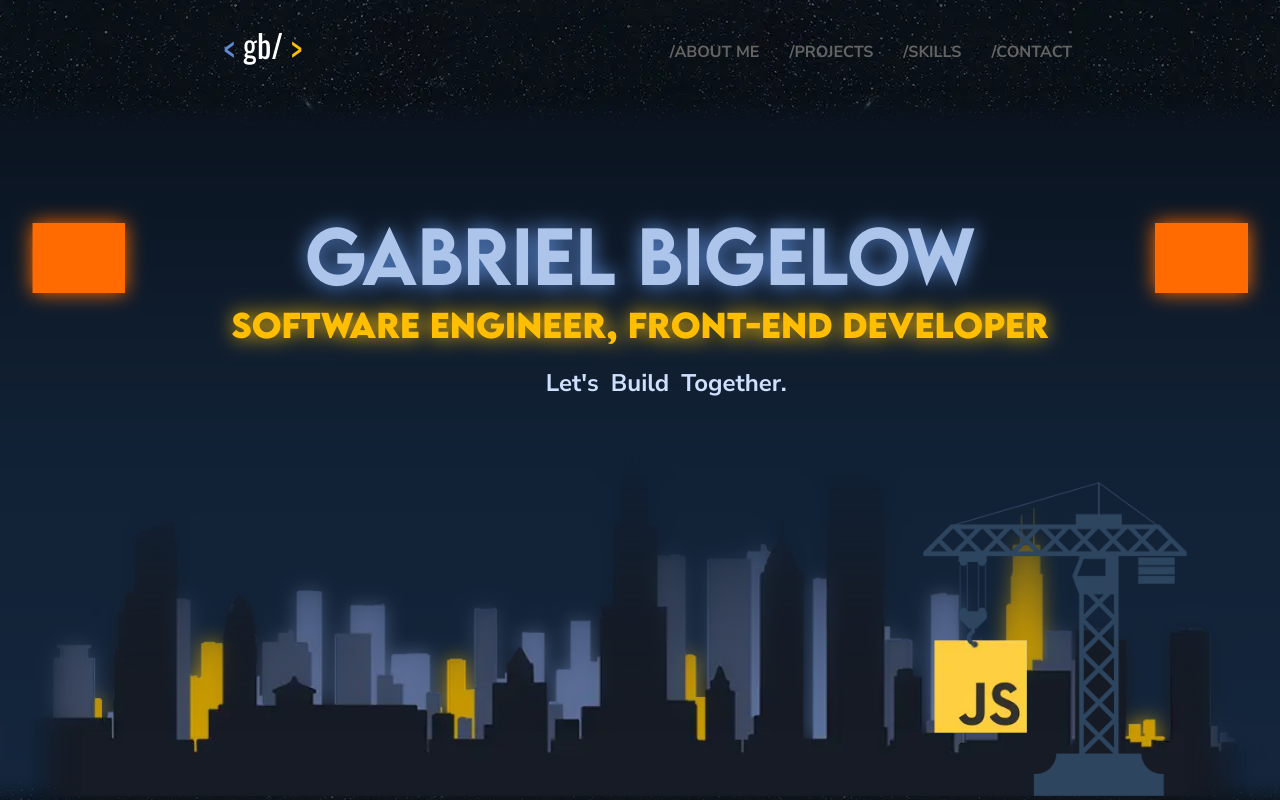
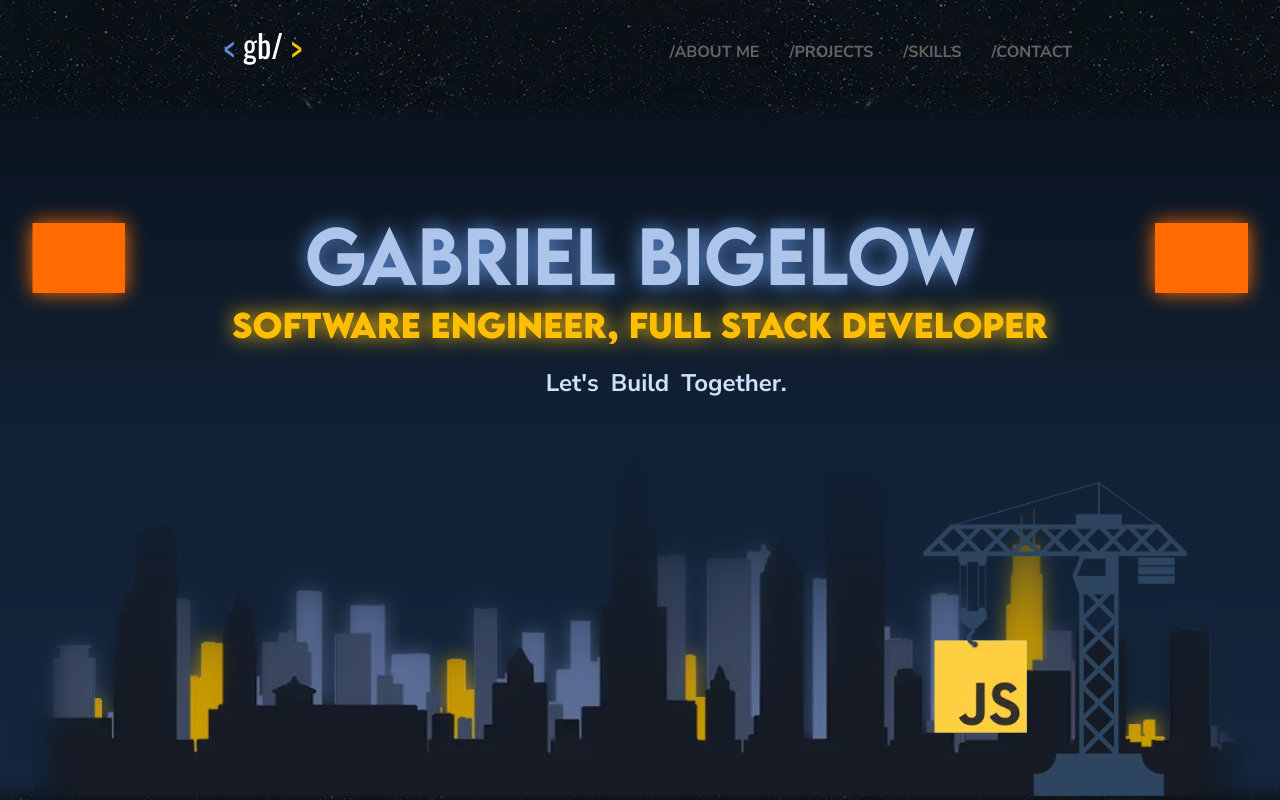
Before and after one commit to Gabriel-Bigelow/portfolio, a React (Create React App) app: page / in a window 1280 px wide. Shown: the top 800 px of the page. Built offline with nearby package versions, Linux system fonts and the light colour scheme; grey boxes are pictures that could not be loaded.

Commit message:
change front-end to full stack

```diff
--- a/src/Components/Home/Home.js
+++ b/src/Components/Home/Home.js
@@ -65,7 +65,7 @@ export default function Home () {
             <div id="foreground" className="home-body">
                 <div id="not-glow">
                     <h1 className="home-title" id="title1">Gabriel Bigelow</h1>
-                    <h3 className="home-subtitle" id="home-subtitle">Software engineer, Front-End Developer</h3>
+                    <h3 className="home-subtitle" id="home-subtitle">Software engineer, Full Stack Developer</h3>
                     <div id="home-animation">
                         <div className="home-animation-container" id="hae-left"><h4 id="hae1">Let's</h4></div>
                         <div className="home-animation-container" id="hae-center"><h4 id="hae2">Build</h4></div>
```
